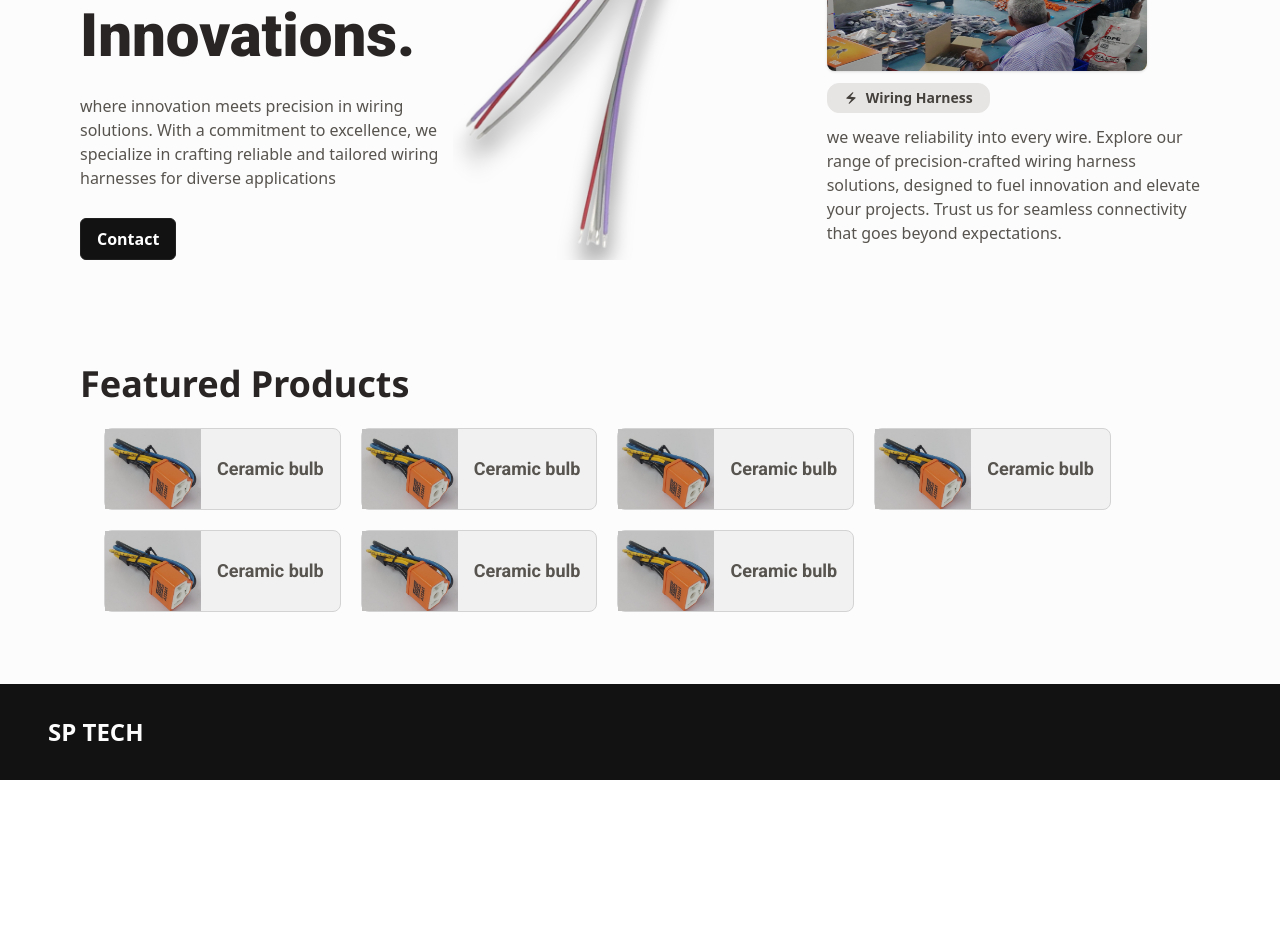
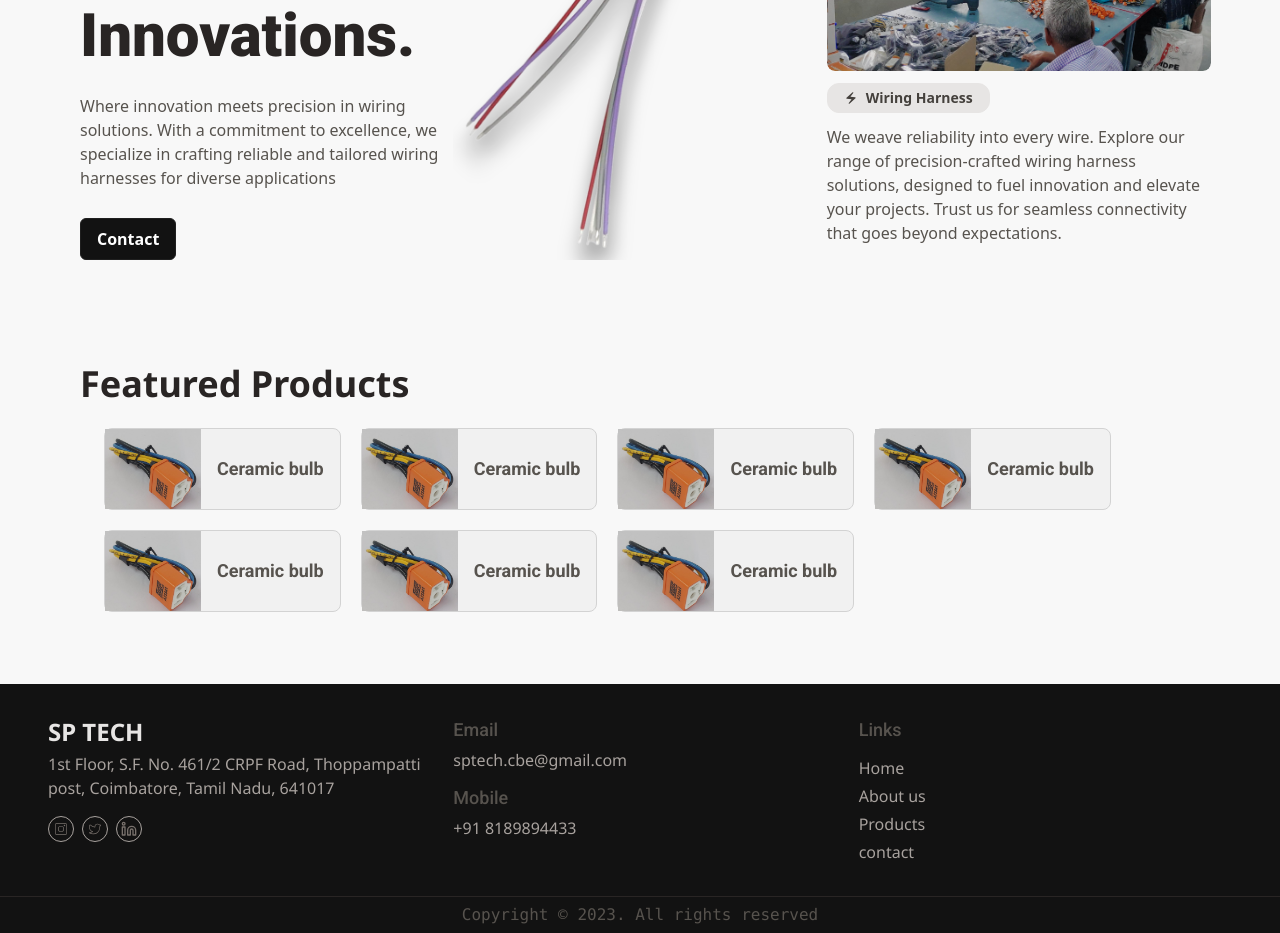
Before and after one commit to Nithishpandian/sp-tech-frontend, a React (Vite) app: page / in a window 1280 px wide. Shown: the part 380-1313 px from the top of the page. Before the commit the page ends 1160 px from the top, so only its background shows below. Built offline with nearby package versions, Linux system fonts and the light colour scheme; a web font is replaced by a local one.

Commit message:
added footer

```diff
--- a/src/App.jsx
+++ b/src/App.jsx
@@ -6,7 +6,7 @@ import Home from "./pages/home/Home"
 function App() {
 
   return (
-    <div className=" bg-[#fcfcfc]">
+    <div className=" bg-[#f8f8f8]">
       <Header />
       <Home />
       <Footer />
--- a/src/components/Home/HeroSection.jsx
+++ b/src/components/Home/HeroSection.jsx
@@ -32,7 +32,7 @@ const HeroSection = () => {
           animate="animate"
           className=" text-stone-600"
         >
-          where innovation meets precision in wiring solutions. With a
+          Where innovation meets precision in wiring solutions. With a
           commitment to excellence, we specialize in crafting reliable and
           tailored wiring harnesses for diverse applications
         </motion.p>
@@ -82,10 +82,10 @@ const HeroSection = () => {
             variants={animationVariantHeroImg}
             initial="initial"
             animate="animate"
-            className=" h-fit w-fit"
+            className=" h-fit overflow-hidden w-96 rounded-lg"
           >
             <img
-              className=" w-80 h-36 rounded-lg shadow hover:grayscale overflow-hidden hover:blur-[0.6px] duration-500 cursor-pointer"
+              className=" w-96 h-36 rounded-lg shadow hover:scale-110 duration-500 object-cover cursor-pointer"
               src={working}
               alt=""
             />
@@ -105,7 +105,7 @@ const HeroSection = () => {
             animate="animate"
             className=" text-stone-600"
           >
-            we weave reliability into every wire. Explore our range of
+            We weave reliability into every wire. Explore our range of
             precision-crafted wiring harness solutions, designed to fuel
             innovation and elevate your projects. Trust us for seamless
             connectivity that goes beyond expectations.
--- a/src/components/common/Footer.jsx
+++ b/src/components/common/Footer.jsx
@@ -1,13 +1,67 @@
-import React from 'react'
+import React from "react";
+import { CiInstagram } from "react-icons/ci";
+import { CiTwitter } from "react-icons/ci";
+import { LuLinkedin } from "react-icons/lu";
 
 const Footer = () => {
   return (
-    <div className=' bg-black py-8 px-12'>
-        <div>
-            <h1 className=' text-2xl font-design-system font-bold text-[#FDFDFD]'>SP TECH</h1>
+    <>
+      <div className=" grid grid-cols-3 gap-8 bg-black py-8 px-12 font-noto-sans">
+        <div className=" flex flex-col gap-1">
+          <h1 className=" text-2xl font-design-system font-bold text-stone-200">
+            SP TECH
+          </h1>
+          <p className=" text-stone-400">
+            1st Floor, S.F. No. 461/2 CRPF Road, Thoppampatti post, Coimbatore,
+            Tamil Nadu, 641017
+          </p>
+          <div className=" flex items-center gap-2 text-stone-500 mt-3">
+            <div className=" border border-stone-400 p-1 rounded-full hover:opacity-70 duration-300 cursor-pointer">
+              <CiInstagram />
+            </div>
+            <div className=" border border-stone-400 p-1 rounded-full hover:opacity-70 duration-300 cursor-pointer">
+              <CiTwitter />
+            </div>
+            <div className=" border border-stone-400 p-1 rounded-full hover:opacity-70 duration-300 cursor-pointer">
+              <LuLinkedin />
+            </div>
+          </div>
         </div>
-    </div>
-  )
-}
+        <div className=" flex flex-col gap-3">
+          <div className=" flex flex-col gap-1">
+            <h2 className=" font-roboto font-medium text-stone-600 text-lg">
+              Email
+            </h2>
+            <div>
+              <p className=" text-stone-400">sptech.cbe@gmail.com</p>
+            </div>
+          </div>
+          <div className=" flex flex-col gap-1">
+            <h2 className=" font-roboto font-medium text-stone-600 text-lg">
+              Mobile
+            </h2>
+            <div>
+              <p className=" text-stone-400">+91 8189894433</p>
+            </div>
+          </div>
+        </div>
+        <div className=" flex flex-col gap-3">
+          <h2 className=" font-roboto font-medium text-stone-600 text-lg">
+            Links
+          </h2>
+          <div className=" flex flex-col gap-1 text-stone-400">
+            <a href="/home" className="hover:text-stone-500 duration-300 w-fit">Home</a>
+            <a href="/about-us" className="hover:text-stone-500 duration-300 w-fit">About us</a>
+            <a href="/products" className="hover:text-stone-500 duration-300 w-fit">Products</a>
+            <a href="/contact" className="hover:text-stone-500 duration-300 w-fit">contact</a>
+          </div>
+        </div>
+      </div>
+      <div className="bg-black border-t border-stone-800 text-stone-600 font-medium text-center py-1.5 font-mono">
+        <p>Copyright &#169;	2023. All rights reserved</p>
+      </div>
+    </>
+  );
+};
 
-export default Footer
+export default Footer;
```
